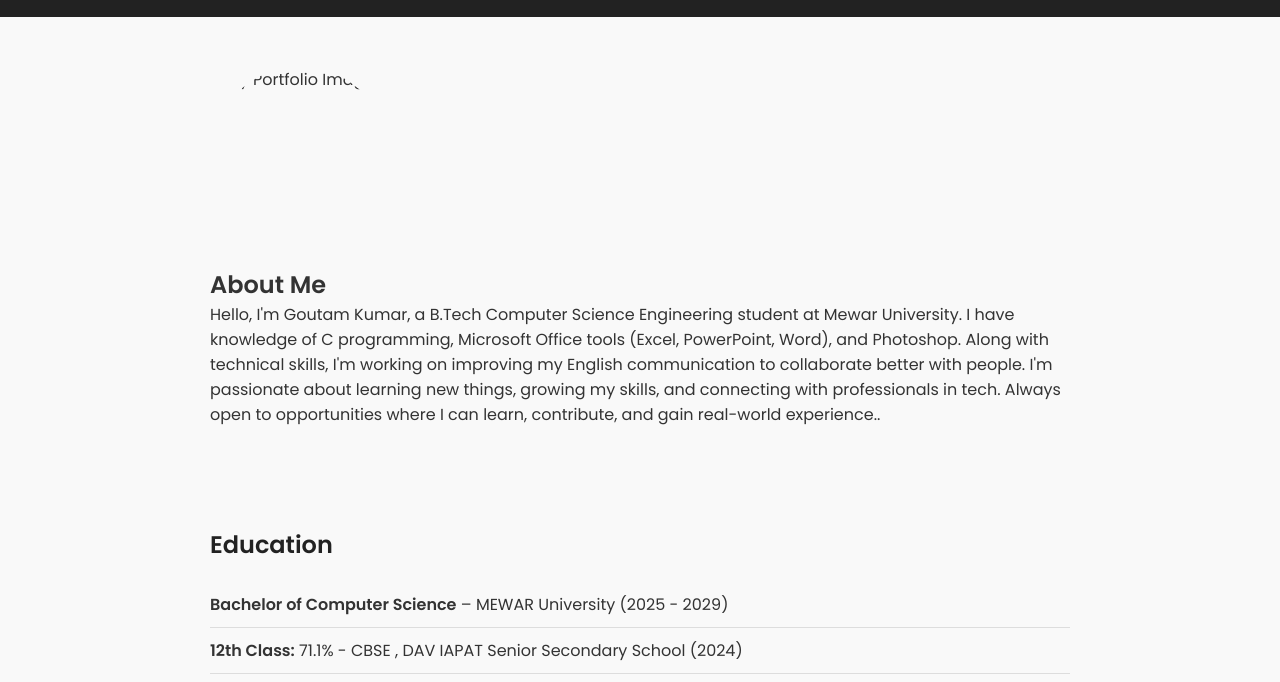
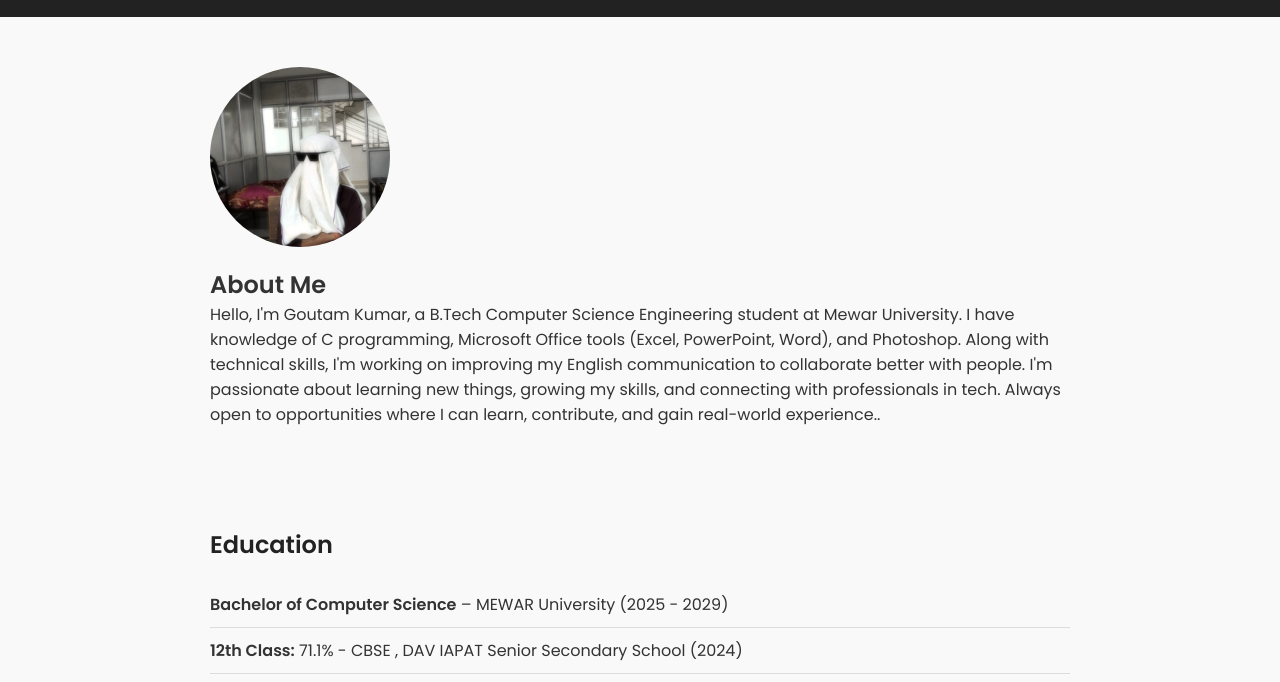
Before and after one commit to gk666162-commits/_my-portfolio_, a plain HTML site: page index.html in a window 1280 px wide. Shown: the part 108-790 px from the top of the page. Drawn offline with Linux system fonts and the light colour scheme.

Commit message:
Update index.html

```diff
--- a/index.html
+++ b/index.html
@@ -118,7 +118,7 @@
     </header>
 
     <section class="about">
-        <img src="myimage.jpg" alt=" My Portfolio Image">
+        <img src="my-portfolio/myimage.jpg" alt=" My Portfolio Image">
         <div>
             <h1>About Me</h1>
             <p> Hello, I'm Goutam Kumar, a B.Tech Computer Science Engineering student at Mewar University. I have
```
